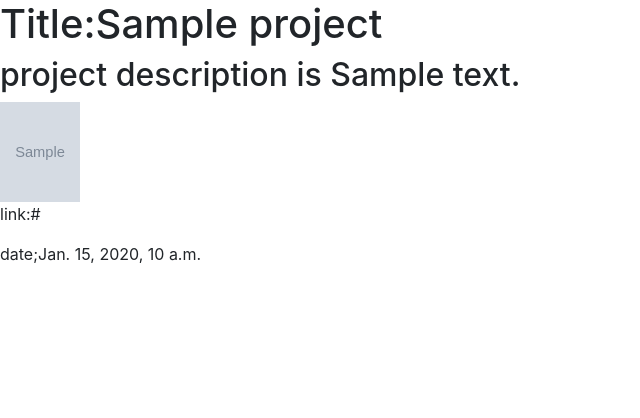
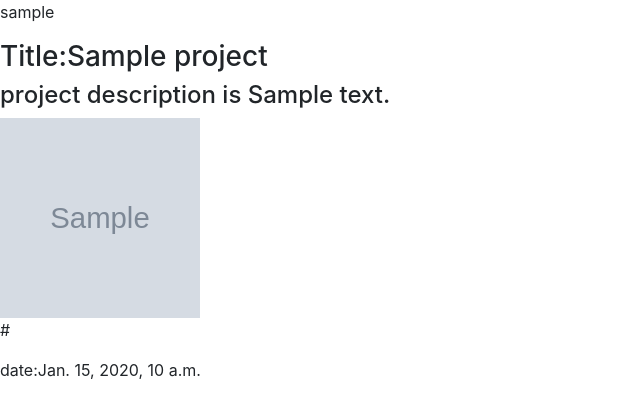
Before and after one commit to PerisOduol618/Awards, a Django app: template rates/templates/home.html in a window 1280 px wide. Shown: the part 144-562 px from the top of the page, without its empty margins (0-640 px from the left). Run offline with Django 3.2, Linux system fonts and the light colour scheme; tables that the repository leaves empty hold one stand-in row (values such as "Sample post"); the template is opened without the code that fills it: values that come from a table or form of the project are taken from there, most other values are stand-ins (such as "Sample title", 1, 10 or a date in 2020); grey boxes marked "Sample" are stand-in pictures; some libraries are stand-ins or nearby versions.

Commit message:
Add THE NAME OF THE PROJECT OWNER

```diff
--- a/rates/templates/home.html
+++ b/rates/templates/home.html
@@ -1,68 +1,25 @@
 {% extends 'base.html' %}
 {%block content%}
-
+{{ block.super}}
 
 <h1>Awwards</h1>
 
 {% for project in json_projects %}
 <img width="50x" height="50px" src="{{user.profile.profile_pic.url }}" alt="image">
+<p>{{project.username}}</p>
 
 
-<h1>
+<h3>
   Title:{{project.title}}
-</h1>
-<h2>
+</h3>
+<h4>
   project description is {{project.description}}
-</h2>
-<img width="80px" height="100px" src="{{project.image.url}}" alt="image">
-<p>link:{{project.link}}</p>
+</h4>
+<img width="200px" height="200px" src="{{project.image.url}}" alt="image">
+<p>{{project.link}}</p>
+<p><a href="{{project.link}}"></a></p>
 
-<p>date;{{project.date_craeted}}</p>
+<p>date:{{project.date_craeted}}</p>
 {% endfor %}
-<!-- {{ block.super}}
-<h1>Awwards</h1>
-
-<div>
-    <div class="container" style="margin-top: 100px;">
-      {%for new_project in projects %}
-      <div>
-        <div class="row">
-
-          <div class="col-md-8  m-auto card">
-            <a href="project">
-              <img width="50px" height="50px" style="border-radius: 50%;" class="img img-circle" src="{{new_project.avatar}}"
-                alt="{{new_project.author}}" srcset="">
-              <span><b>{{new_project.title}}</b></span>
-            </a>
-
-
-
-            <div class="card mb-3">
-              <img src="{{new_project.image}}" class="img-responsive card-img-top" alt="image1">
-            </div>
-
-            <div class="card-body">
-
-              <p>{{new_project.link}}</p>
-              <p> <b>{{new_project.author}} </b>{{new_project.description}}</p>
-
-            </div>
-
-
-            <div class="card-footer">
-           <a href=""> <span class="info""><i class="far fa-heart fa-1x" ></i></span>  </a>
-         <a href=""><i class="far fa-comment"></i></a>
-
-              <a href=""><i class="far fa-paper-plane"></i></a>
-
-            </div>
-          </div>
-        </div>
-      </div><br><br>
-    </div>
-
-    {% endfor %}
-  </div>
-  </div> -->
 
 {%endblock%}
```
